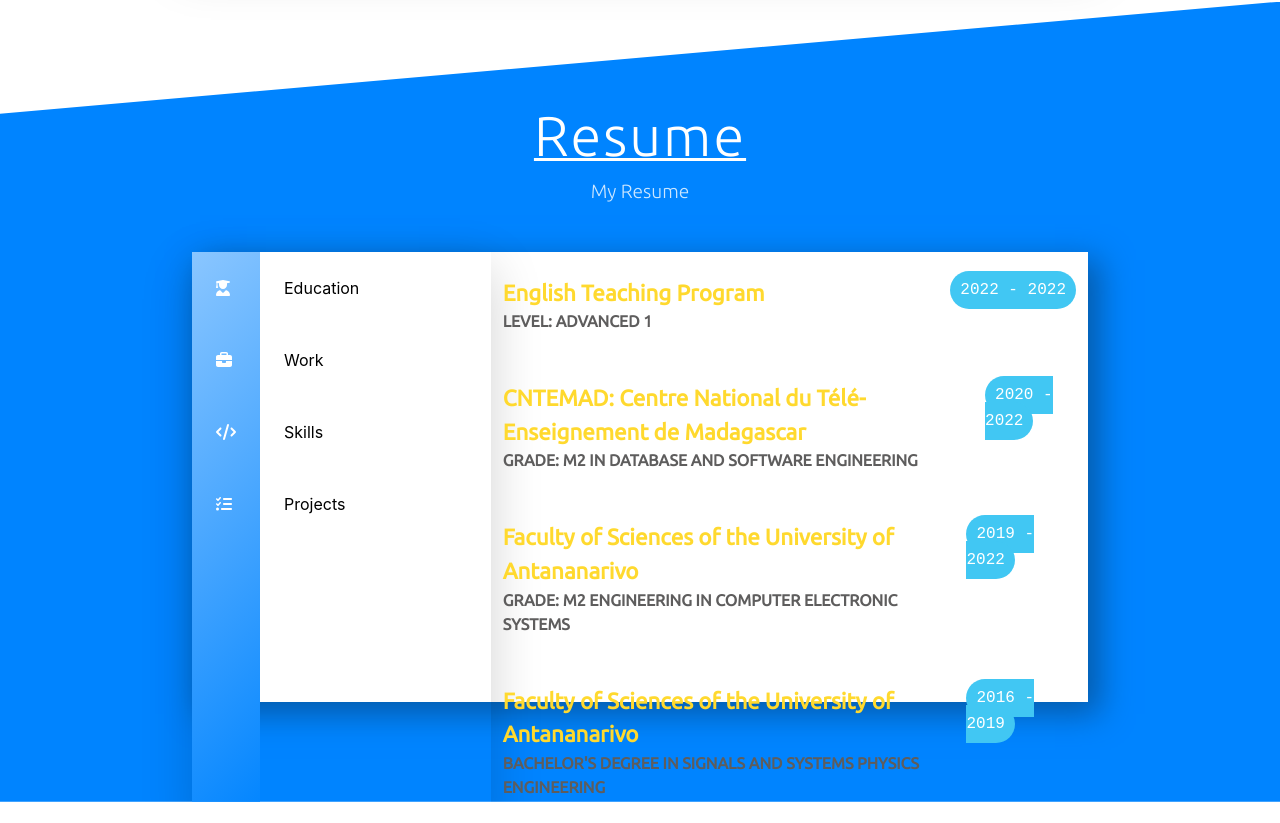
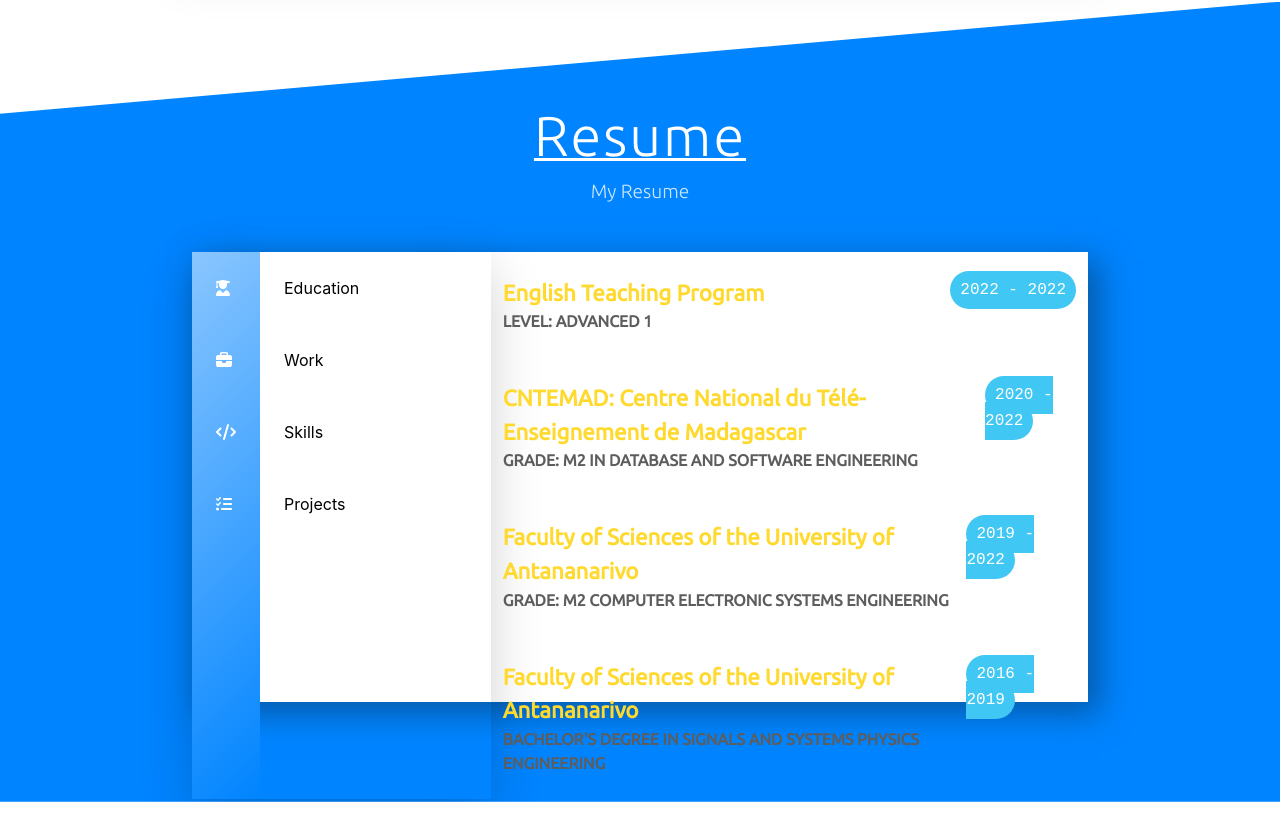
Before and after one commit to marinasy-marti/reactportfolio, a React (Create React App) app: page / in a window 1280 px wide. Shown: the part 1878-2701 px from the top of the page. After the commit the page ends 2680 px from the top, so only its background shows below. Built offline with nearby package versions, Linux system fonts and the light colour scheme.

Commit message:
orthograph review

```diff
--- a/src/personalisation/components/Education.jsx
+++ b/src/personalisation/components/Education.jsx
@@ -32,7 +32,7 @@ const Education = () => {
             <div className='education-one my-4  justify-content-between d-flex flex-row'>
                 <div className='d-flex flex-column new-one'>
                     <span className='university-name'>Faculty of Sciences of the University of Antananarivo </span>
-                    <span className='university-degree'>Grade: M2 Engineering in Computer Electronic Systems</span>
+                    <span className='university-degree'>Grade: M2 Computer Electronic Systems Engineering</span>
                 </div>
 
                 <div>
```
